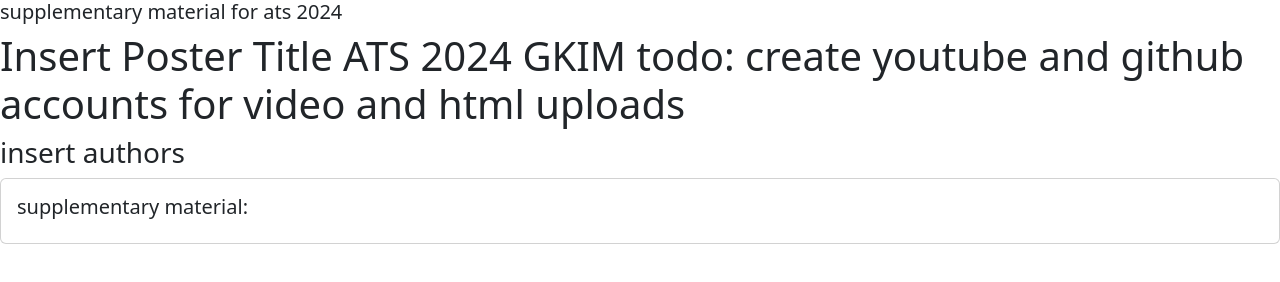
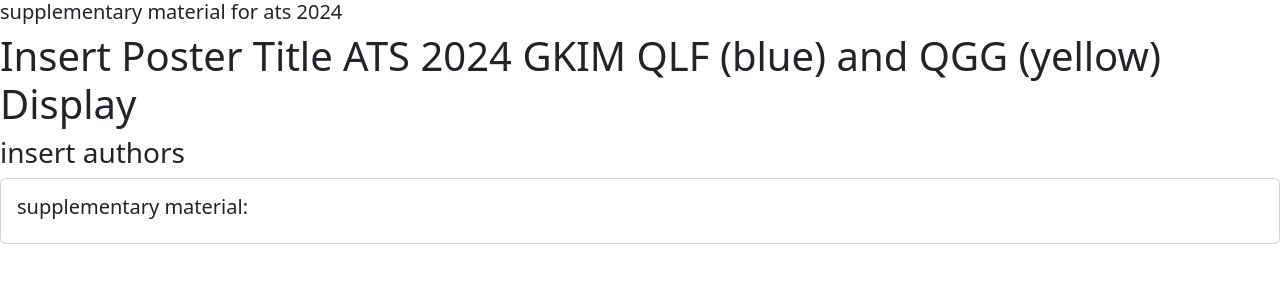
Before and after one commit to GraceHyunKim/QLF_QILD, a plain HTML site: page index.html in a window 1280 px wide. Drawn offline with nearby package versions, Linux system fonts and the light colour scheme.

Commit message:
Update index.html

```diff
--- a/index.html
+++ b/index.html
@@ -1,7 +1,7 @@
 <!doctype html>
 <html>
   <head>
-    <title>ATS 2024 GKIM</title>
+    <title>ATS 2024 GKIM: QLF, QILD </title>
     <link href="https://cdn.jsdelivr.net/npm/bootstrap@5.3.3/dist/css/bootstrap.min.css" rel="stylesheet" integrity="sha384-QWTKZyjpPEjISv5WaRU9OFeRpok6YctnYmDr5pNlyT2bRjXh0JMhjY6hW+ALEwIH" crossorigin="anonymous">
     <script src="https://cdn.jsdelivr.net/npm/bootstrap@5.3.3/dist/js/bootstrap.bundle.min.js" integrity="sha384-YvpcrYf0tY3lHB60NNkmXc5s9fDVZLESaAA55NDzOxhy9GkcIdslK1eN7N6jIeHz" crossorigin="anonymous"></script>
   </head>
@@ -86,7 +86,7 @@
     </script>
 
     <h5>supplementary material for ats 2024</h5>
-    <h1>Insert Poster Title ATS 2024 GKIM todo: create youtube and github accounts for video and html uploads</h1>
+    <h1>Insert Poster Title ATS 2024 GKIM QLF (blue) and QGG (yellow) Display </h1>
     <h3>insert authors</h3>
     <!--
     <div class="card">
```
